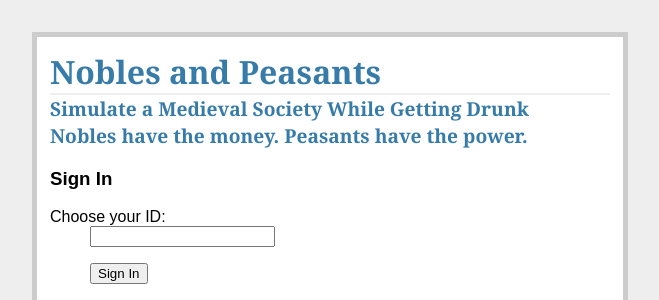
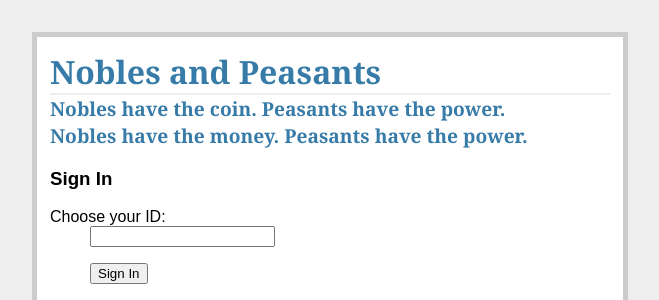
Before and after one commit to mfrasco/Nobles_and_Peasants, a Flask app: page /main in a window 1280 px wide. Shown: the top 300 px of the page, without its empty margins (310-969 px from the left). Run offline with Flask 2, Linux system fonts and the light colour scheme.

Commit message:
changed tagline

```diff
--- a/flask_test/templates/layout.html
+++ b/flask_test/templates/layout.html
@@ -3,7 +3,7 @@
 <link rel=stylesheet type=text/css href="{{ url_for('static', filename='style.css') }}">
 <div class=page>
   <h1>Nobles and Peasants</h1>
-  <h2>Simulate a Medieval Society While Getting Drunk</h2>
+  <h2>Nobles have the coin. Peasants have the power.</h2>
   {% block body %}
   {% endblock %}
 </div>
```
